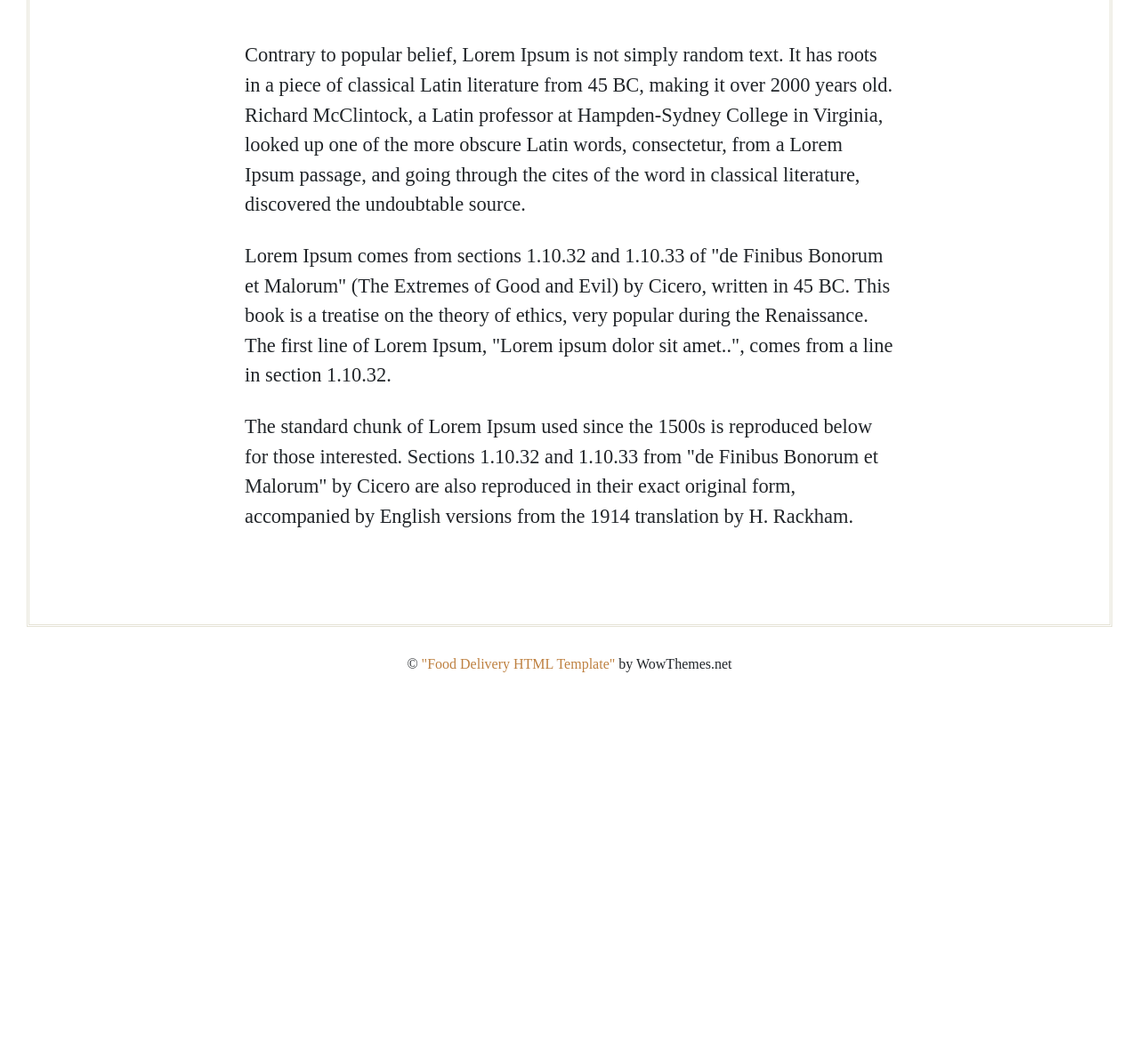
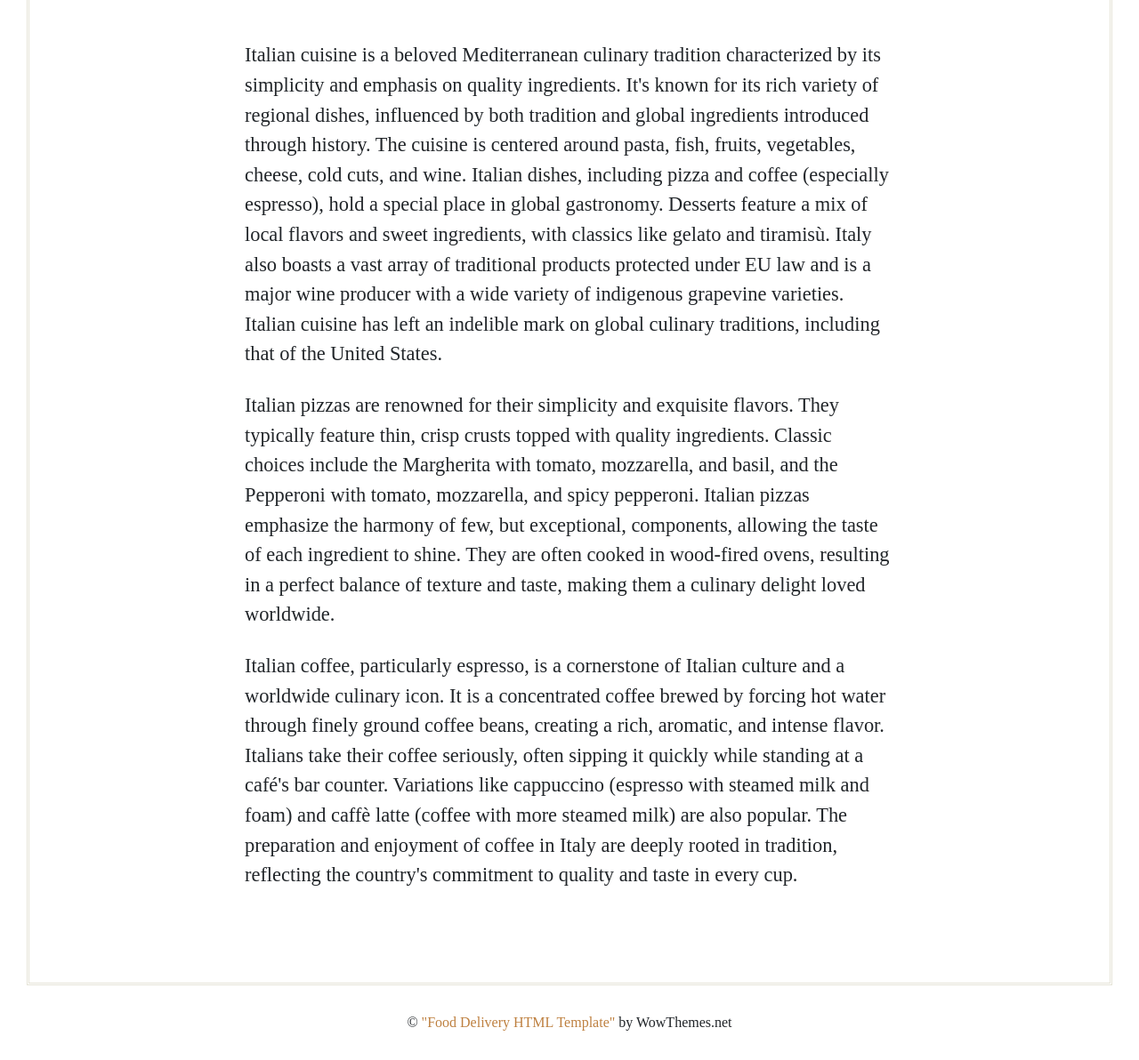
Before and after one commit to devilsatyam/Restaurant-Website, a plain HTML site: page article.html in a window 1280 px wide. Shown: the part 638-1830 px from the top of the page at 89% size. Before the commit the page ends 1427 px from the top, so only its background shows below. Drawn offline with nearby package versions, Linux system fonts and the light colour scheme; a web font is replaced by a local one.

Commit message:
Update article.html

```diff
--- a/article.html
+++ b/article.html
@@ -44,21 +44,34 @@
                         </div>
                         <article class="article" data-aos="fade-up" data-aos-duration="1000" data-aos-offset="0"
                         data-aos-delay="200">
-                            <p>Contrary to popular belief, Lorem Ipsum is not simply random text. It
-                                has roots in a piece of classical Latin literature from 45 BC, making it
-                                over 2000 years old. Richard McClintock, a Latin professor at Hampden-Sydney
-                                College in Virginia, looked up one of the more obscure Latin words, consectetur,
-                                from a Lorem Ipsum passage, and going through the cites of the word in
-                                classical literature, discovered the undoubtable source.</p>
-                            <p>Lorem Ipsum comes from sections 1.10.32 and 1.10.33 of "de Finibus Bonorum
-                                et Malorum" (The Extremes of Good and Evil) by Cicero, written in 45 BC.
-                                This book is a treatise on the theory of ethics, very popular during the
-                                Renaissance. The first line of Lorem Ipsum, "Lorem ipsum dolor sit amet..",
-                                comes from a line in section 1.10.32.</p>
-                            <p>The standard chunk of Lorem Ipsum used since the 1500s is reproduced below
-                                for those interested. Sections 1.10.32 and 1.10.33 from "de Finibus Bonorum
-                                et Malorum" by Cicero are also reproduced in their exact original form,
-                                accompanied by English versions from the 1914 translation by H. Rackham.</p>
+                            <p>Italian cuisine is a beloved Mediterranean culinary tradition characterized
+                            by its simplicity and emphasis on quality ingredients. It's known for its
+                            rich variety of regional dishes, influenced by both tradition and global
+                            ingredients introduced through history. The cuisine is centered around pasta,
+                            fish, fruits, vegetables, cheese, cold cuts, and wine. Italian dishes,
+                            including pizza and coffee (especially espresso), hold a special place in
+                            global gastronomy. Desserts feature a mix of local flavors and sweet ingredients,
+                            with classics like gelato and tiramisù. Italy also boasts a vast array of
+                            traditional products protected under EU law and is a major wine producer with
+                            a wide variety of indigenous grapevine varieties. Italian cuisine has left an
+                            indelible mark on global culinary traditions, including that of the
+                            United States.</p>
+                            <p>Italian pizzas are renowned for their simplicity and exquisite flavors.
+                            They typically feature thin, crisp crusts topped with quality ingredients.
+                            Classic choices include the Margherita with tomato, mozzarella, and basil,
+                            and the Pepperoni with tomato, mozzarella, and spicy pepperoni. Italian pizzas
+                            emphasize the harmony of few, but exceptional, components, allowing the taste
+                            of each ingredient to shine. They are often cooked in wood-fired ovens, resulting
+                            in a perfect balance of texture and taste, making them a culinary delight loved
+                            worldwide.</p>
+                            <p>Italian coffee, particularly espresso, is a cornerstone of Italian culture and
+                            a worldwide culinary icon. It is a concentrated coffee brewed by forcing hot water
+                            through finely ground coffee beans, creating a rich, aromatic, and intense flavor.
+                            Italians take their coffee seriously, often sipping it quickly while standing at a
+                            café's bar counter. Variations like cappuccino (espresso with steamed milk and foam)
+                            and caffè latte (coffee with more steamed milk) are also popular. The preparation and
+                            enjoyment of coffee in Italy are deeply rooted in tradition, reflecting the country's
+                            commitment to quality and taste in every cup.</p>
                         </article>
                     </div>
                 </div>
```
